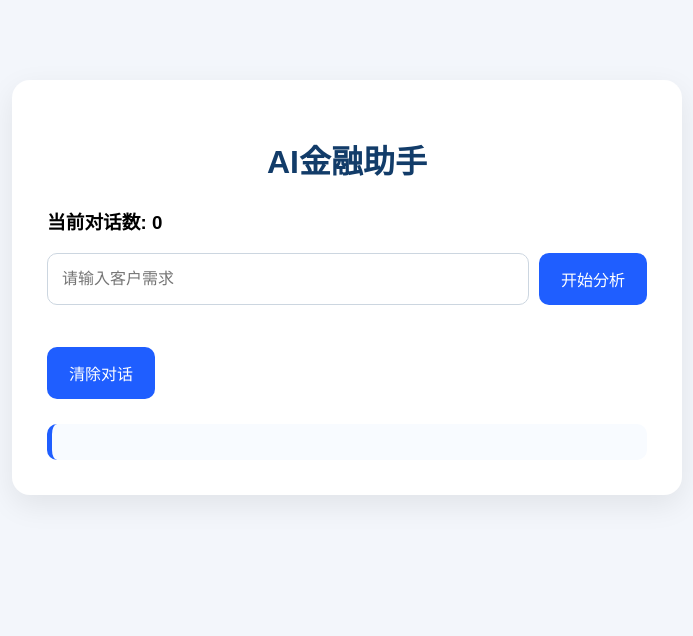
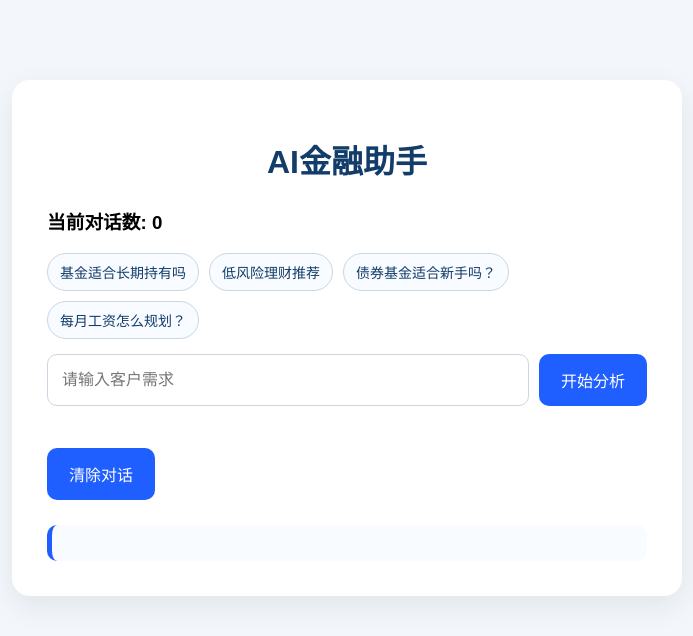
Before and after one commit to benboerb0323/Ai-Finance-Assistant, a Flask app: page / in a window 1280 px wide. Shown: the top 636 px of the page, without its empty margins (293-986 px from the left). Run offline with Flask 3, Linux system fonts and the light colour scheme.

Commit message:
render quick question buttons from python list

```diff
--- a/app.py
+++ b/app.py
@@ -86,12 +86,21 @@ def home():
 
 
     chat_count = (len(messages) - 1) // 2
+
+    quick_questions = [
+        "基金适合长期持有吗",
+        "低风险理财推荐",
+        "债券基金适合新手吗？",
+        "每月工资怎么规划？"
+    ]
+
     return render_template(
         "index.html",
         result=result,
         user_input="",
         messages=messages,
-        chat_count=chat_count
+        chat_count=chat_count,
+        quick_questions=quick_questions
         )
 
 
--- a/static/style.css
+++ b/static/style.css
@@ -124,3 +124,24 @@ button:hover {
     margin-top: 8px;
     min-height: 20px;
 }
+
+.quick-questions {
+    display: flex;
+    flex-wrap: wrap;
+    gap: 10px;
+    margin-bottom: 15px;
+}
+
+.quick-btn {
+    padding: 8px 12px;
+    border: 1px solid #ccd6e0;
+    border-radius: 20px;
+    background: #f8fbff;
+    color: #123c69;
+    font-size: 14px;
+    cursor: pointer;
+}
+
+.quick-btn:hover {
+    background: #eaf1ff;
+}
--- a/templates/index.html
+++ b/templates/index.html
@@ -13,6 +13,12 @@
         <h1>AI金融助手</h1>
 
         <h3>当前对话数: {{ chat_count }}</h3>
+        <div class = "quick-questions">
+
+            {%for question in quick_questions %}
+                <button type="button" class="quick-btn">{{ question }}</button>
+            {%endfor%}
+        </div>
 
         <form method="POST" id="chat-form">
 
@@ -64,6 +70,8 @@
 
     const errorMessage = document.getElementById("error-message");
 
+    const quickButtons = document.querySelectorAll(".quick-btn");
+
     input.addEventListener("keydown", function(event) {
 
         if (event.key === "Enter") {
@@ -92,6 +100,18 @@
 
         errorMessage.innerText = "";
     });
+
+    quickButtons.forEach(function(button){
+
+        button.addEventListener("click", function() {
+
+            input.value = button.innerText;
+
+            input.focus();
+
+        });
+
+    })
 </script>
 </body>
 
```
